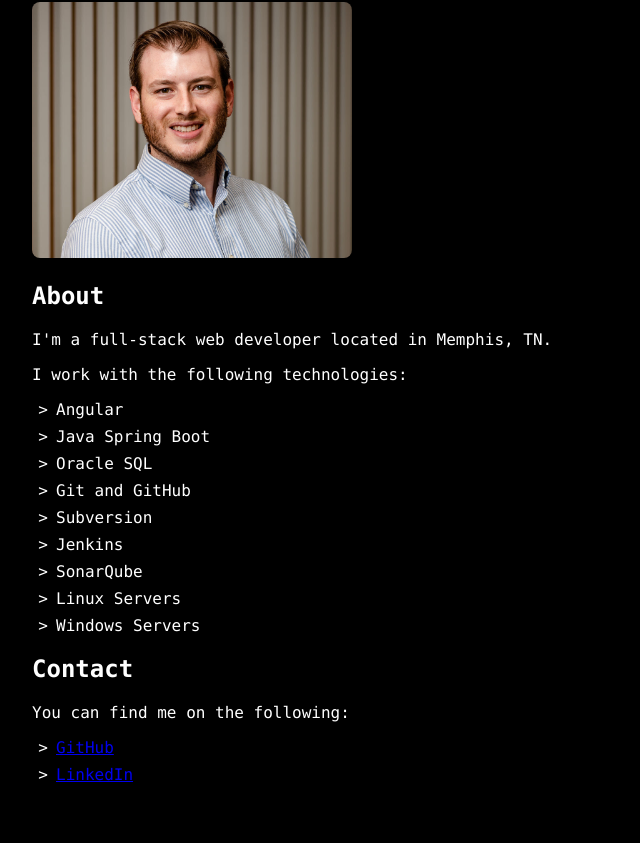
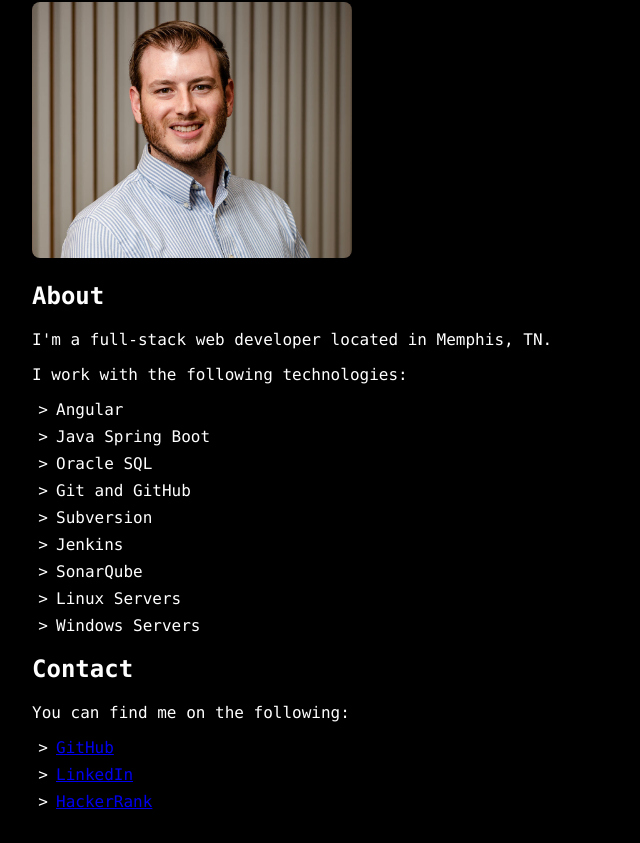
Before and after one commit to cofad/portfolio, an Angular app in the folder front-end/: page / in a window 1280 px wide. Shown: the part 211-1054 px from the top of the page, without its empty margins (0-640 px from the left). Before the commit the page ends 1027 px from the top, so only its background shows below. Built offline with nearby package versions, Linux system fonts and the light colour scheme.

Commit message:
feat: add hacker rank social link

```diff
--- a/front-end/src/app/pages/home/home.component.html
+++ b/front-end/src/app/pages/home/home.component.html
@@ -27,8 +27,13 @@
 
   <ul>
     <li><a href="https://github.com/cofad" target="_blank">GitHub</a></li>
+
     <li>
-      <a href="https://www.linkedin.com/in/will-r-warner" target="_blank"> LinkedIn </a>
+      <a href="https://www.linkedin.com/in/will-r-warner" target="_blank">LinkedIn</a>
+    </li>
+
+    <li>
+      <a href="https://www.hackerrank.com/profile/cofad" target="_blank">HackerRank</a>
     </li>
   </ul>
 </main>
```
